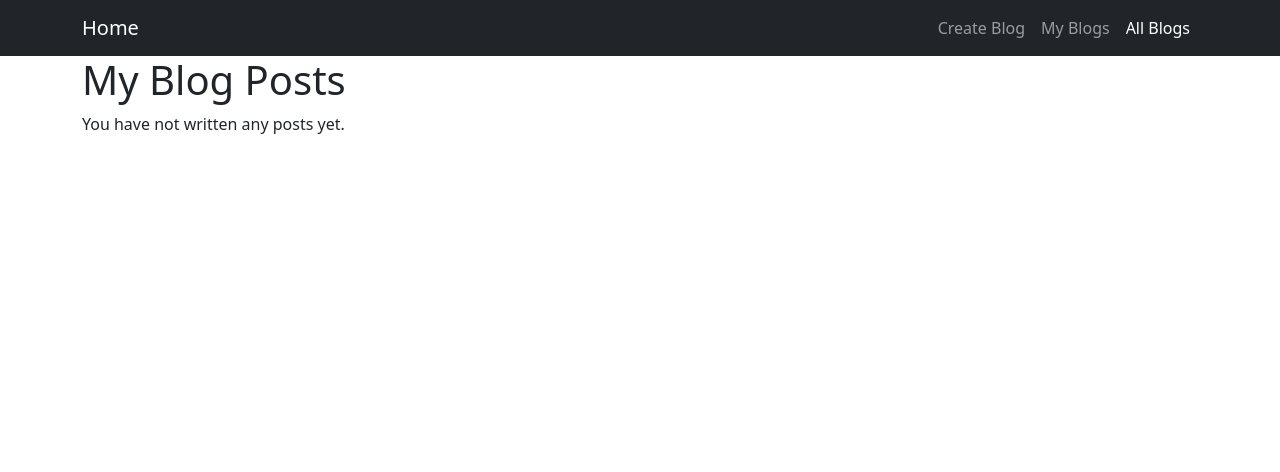
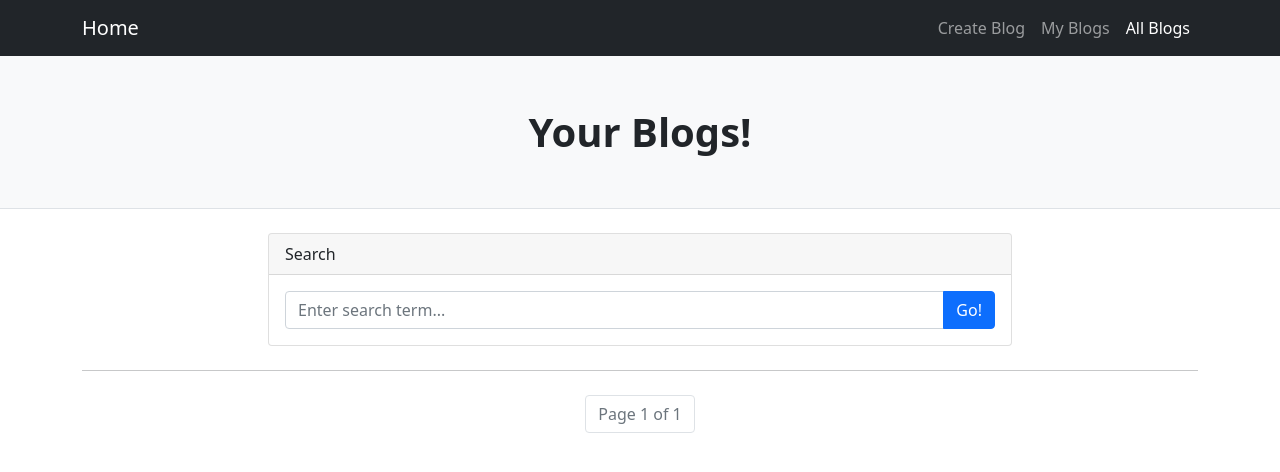
Before and after one commit to KayongoYongo/PC-Builders_MarketPlace, a Django app: page /blog/my-blogs/ in a window 1280 px wide. Shown: the top 472 px of the page. Run offline with Django 5.2, Linux system fonts and the light colour scheme; the visitor is signed in with stand-in values (Sample User, id 1); data that the repository does not hold is empty; some libraries are stand-ins or nearby versions.

Commit message:
added pagination and formatting

```diff
--- a/pc_builders_marketplace/blog_app/templates/blog_app/my_blogs.html
+++ b/pc_builders_marketplace/blog_app/templates/blog_app/my_blogs.html
@@ -7,21 +7,95 @@
     <link rel="stylesheet" href="https://cdn.jsdelivr.net/npm/bootstrap@5.0.0-beta3/dist/css/bootstrap.min.css">
 {% endblock %}
 {% block content %}
+
+<!-- Page header with logo and tagline-->
+<header class="py-1 bg-light border-bottom mb-4">
     <div class="container">
-    <h1>My Blog Posts</h1>
-    {% for blog in blogs %}
-        <div class="blog-post">
-            <h2>{{ blog.title }}</h2>
+        <div class="text-center my-5">
+            <h1 class="fw-bolder">Your Blogs!</h1>
+        </div>
+    </div>
+</header>
+
+<!-- Body container -->
+<div class="container">
+    <!-- Center the side widgets container -->
+    <div class="d-flex justify-content-center">
+        <div class="col-lg-8">
+            <!-- Search widget -->
+            <div class="card mb-4">
+                <div class="card-header">Search</div>
+                <div class="card-body">
+                    <div class="input-group">
+                        <input class="form-control" type="text" placeholder="Enter search term..." aria-label="Enter search term..." aria-describedby="button-search" />
+                        <button class="btn btn-primary" id="button-search" type="button">Go!</button>
+                    </div>
+                </div>
+            </div>
+        </div>
+    </div>
+
+    <div class="row">
+        <div class="d-flex justify-content-center">
+            <!-- Main content column -->
+            <div class="col-lg-8">
+
+                <!-- Nested row for non-featured blog posts -->
+                <div class="row">
+                    {% for blog in page_obj %}
+                    <div class="col-lg-6 mb-4">
+                        <div class="card h-100">
+                            <a href="{% url 'view_blog' blog.id %}">
+                                <img class="card-img-top" src="https://dummyimage.com/700x350/dee2e6/6c757d.jpg" alt="..." />
+                            </a>
+                            <div class="card-body">
+                                <div class="small text-muted">{{ blog.created_at }}</div>
+                                <h2 class="card-title h4">{{ blog.title }}</h2>
+                                <!--
                                 <div class="blog-content">
                                     {{ blog.content|safe }}
                                 </div>
+                                -->
                                 <p>By: {{ blog.author.username }} on {{ blog.created_at }}</p>
                                 <a href="{% url 'delete_blog' blog.id %}" class="btn btn-danger" onclick="return confirm('Are you sure you want to delete this blog post?');">Delete</a>
                                 <a href="{% url 'update_blog' blog.id %}" class="btn btn-primary" onclick="return confirm('Are you sure you want to update this blog post?');">Update</a>
                             </div>
-        <hr>
-    {% empty %}
-        <p>You have not written any posts yet.</p>
+                        </div>
+                    </div>
                     {% endfor %}
                 </div>
+
+            </div>
+
+        </div>
+
+        <!-- Pagination -->
+        <nav aria-label="Pagination">
+            <hr class="my-0" />
+            <ul class="pagination justify-content-center my-4">
+                {% if page_obj.has_previous %}
+                <li class="page-item">
+                    <a class="page-link" href="?page=1" aria-label="First">&laquo; First</a>
+                </li>
+                <li class="page-item">
+                    <a class="page-link" href="?page={{ page_obj.previous_page_number }}" aria-label="Previous">Previous</a>
+                </li>
+                {% endif %}
+
+                <li class="page-item disabled"><a class="page-link" href="#" tabindex="-1" aria-disabled="true">Page {{ page_obj.number }} of {{ page_obj.paginator.num_pages }}</a></li>
+
+                {% if page_obj.has_next %}
+                <li class="page-item">
+                    <a class="page-link" href="?page={{ page_obj.next_page_number }}" aria-label="Next">Next</a>
+                </li>
+                <li class="page-item">
+                    <a class="page-link" href="?page={{ page_obj.paginator.num_pages }}" aria-label="Last">&raquo; Last</a>
+                </li>
+                {% endif %}
+            </ul>
+        </nav>
+
+    </div>
+</div>
+
 {% endblock %}
```
Lines whose indentation alone changed are shown as unchanged.
